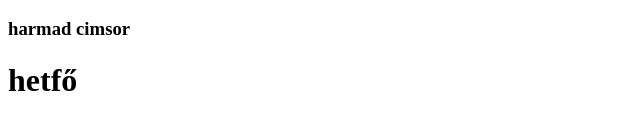
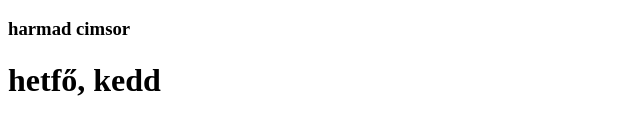
Before and after one commit to TrepakIldiko/Teszt, a plain HTML site: page index.html in a window 1280 px wide. Shown: the part 191-326 px from the top of the page, without its empty margins (0-640 px from the left). Drawn offline with Linux system fonts and the light colour scheme.

Commit message:
ujsor_kedd

```diff
--- a/index.html
+++ b/index.html
@@ -12,6 +12,6 @@
     <h3>harmadik cimsor</h3>
     <h4>valami</h4>
     <h3>harmad cimsor</h3>
-    <h1>hetfő</h1>
+    <h1>hetfő, kedd</h1>
 </body>
 </html>
```
